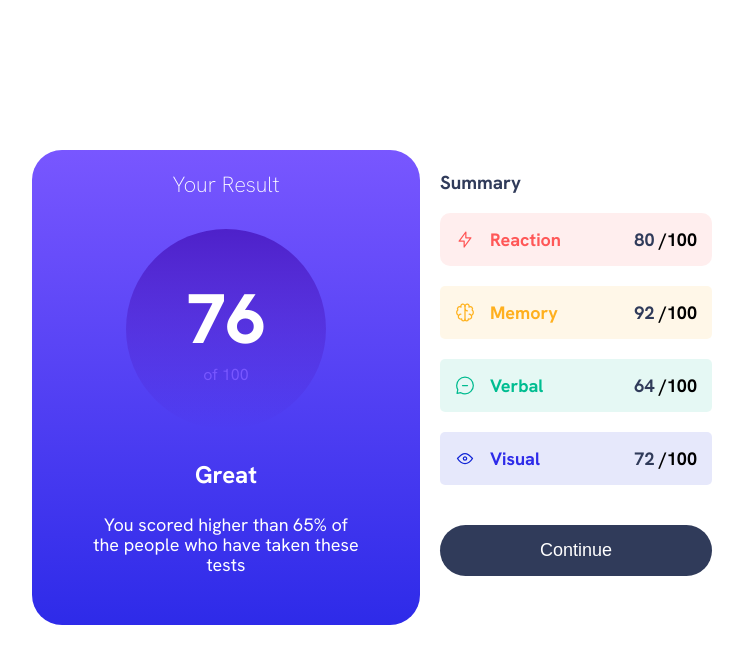
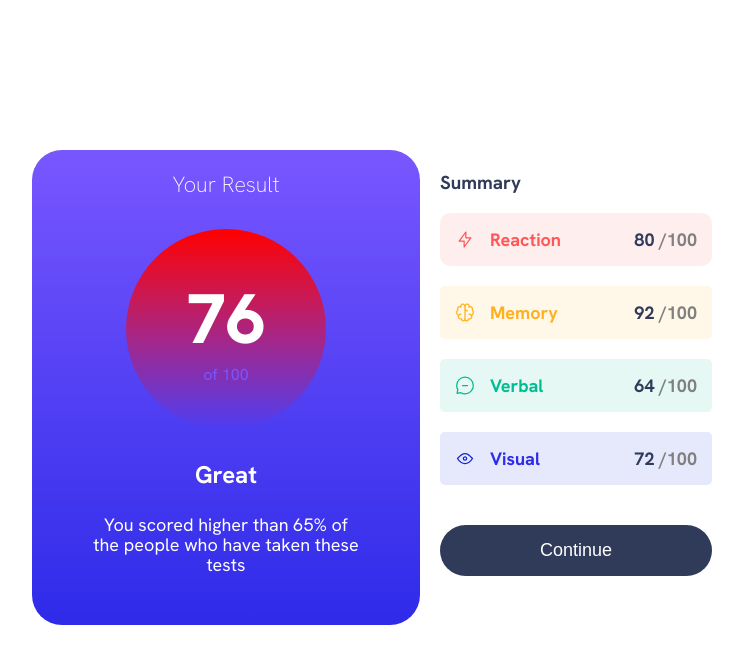
Before and after one commit to sezmanrealtech/my_result, a plain HTML site: page index.html in a window 1280 px wide. Shown: the whole page, without its empty margins (258-1001 px from the left). Drawn offline with Linux system fonts and the light colour scheme.

Commit message:
circle red

```diff
--- a/style.css
+++ b/style.css
@@ -88,7 +88,7 @@ body {
 }
 
 .circle {
-  background: linear-gradient(hsla(256, 72%, 46%, 1), hsla(241, 72%, 46%, 0));
+  background: linear-gradient(red, hsla(241, 72%, 46%, 0));
   width: 200px;
   height: 200px;
   margin: 30px auto;
@@ -163,7 +163,7 @@ body {
 
 .memo p {
   font-size: 18px;
-  color: hsla(224, 30%, 27% 0.5);
+  color: gray;
   font-weight: 700;
 }
 
```
